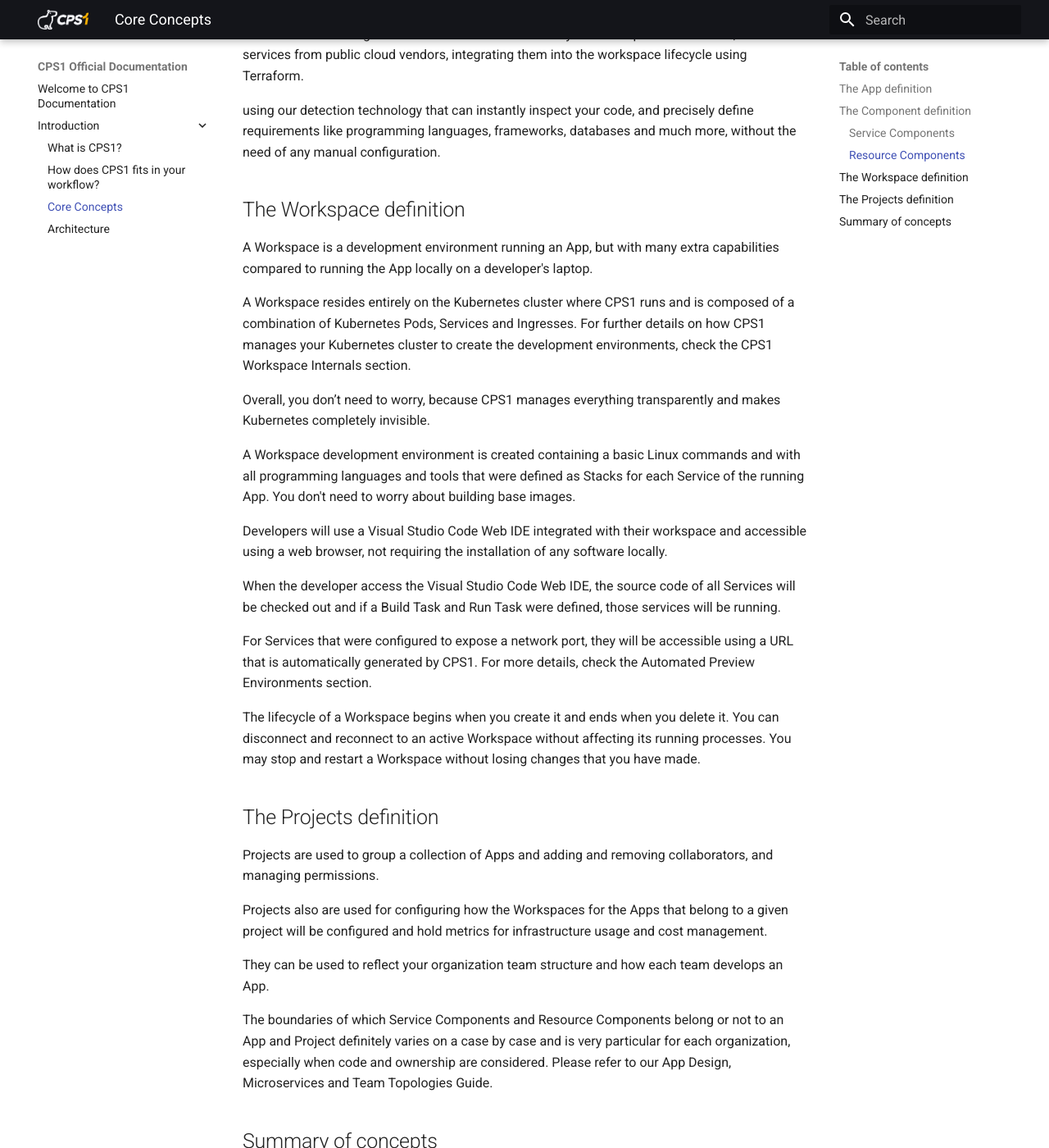
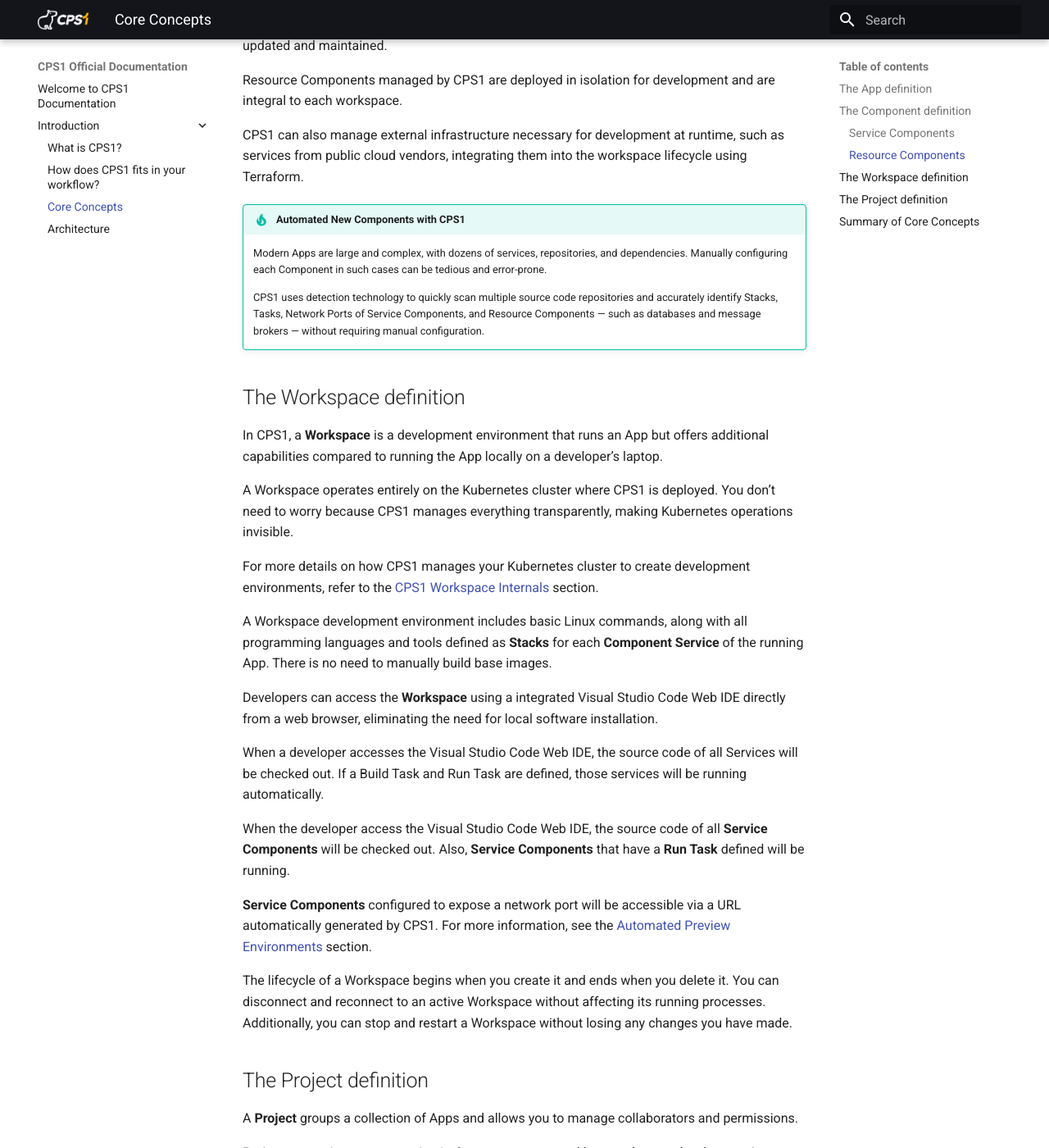
Before and after one commit to cps-1/docs, an MkDocs documentation site: the page built from docs/core-concepts.md, in a window 1280 px wide and 1400 px high, scrolled down 1903 px. Shown: the whole window at 82% size. Built offline with MkDocs 1.6.1 and Material for MkDocs 9.7.7, drawn with Linux system fonts in a browser that asks for light colours; some of the changed text lies outside the part shown.

Commit message:
chore: broad review of CPS1 Core Concepts

```diff
--- a/docs/core-concepts.md
+++ b/docs/core-concepts.md
@@ -1,4 +1,4 @@
-# Core Concepts
+# CPS1 Core Concepts
 
 CPS1 employs specific terminology to effectively model various system designs (architectures) and organizational team structures.
 
@@ -6,43 +6,47 @@
 
 ## The App definition
 
-In CPS1, an **App** refers to a system that performs a specific business function within your organization, such as payroll or payment processing. You may also encounter the term **Workload**, which is commonly used in cloud-native contexts and is similar in meaning to **App**.
+In CPS1, an **App** refers to a system that carries out a specific business function within your organization, such as payroll or payment processing. The term workload is also commonly used in cloud-native contexts and has a similar meaning to **App**.
 
-This concept helps us abstract away implementation details and focus on the functionality provided to end users within your organization.
+This concept allows us to abstract implementation details and concentrate on the functionality delivered to end users within your organization.
 
-An App typically offers a user interface for employees or a public API to be accessed by other Apps within your organization.
-
-An App is composed of one or more **Components**.
+An App typically provides a user interface or a public API and is composed of one or more **Components**.
 
 ## The Component definition
 
 In CPS1, a **Component** represents the individual parts of an App.
 
-It is the smallest functional unit that corresponds to a specific technology-related aspect of an App, such as the backend, frontend, or a database.
+A **Component** is the smallest functional unit that corresponds to a specific technology-related aspect of an App, such as the backend, frontend, or a database.
 
 There are two types of Components: **Service Components** and **Resource Components**.
 
 ### Service Components
 
-A **Service Component** runs code that typically exposes a network port. You can run code whether it's designed for a cloud-native world or not. That is not a requirement.
+A **Service Component** runs code that typically exposes a network port. The code can be designed for a cloud-native environment, but this is not a requirement.
 
-A **Service Component** has various attributes that define how it will operate within an App. The main attributes are Source code repository, Stacks, Tasks and Ports.
+A **Service Component** has attributes that determine how it functions within an App. The attributes are: **Code Repository**, **Stacks**, **Tasks** and **Network Ports**.
 
-In software development, a Stack typically refers to a combination of technologies used together to build software. This often includes a programming language, frameworks, libraries, runtime and other tools.
+The first and obligatory attribute of a **Service Component** is to define a **Code Repository**.
 
-In CPS1, a Stack provides the runtime and many other utilities necessary to run, build and test the code. Examples of Stack:
+!!! note "Flexible repository structure support"
 
-- Python:3.12
-- Node.js:22.10
-- C#:10.10
+    CPS1 is agnostic about the structure of the repository. It supports repositories containing multiple distinct programming languages (commonly known as a monorepo) or a single programming language. For each language in the **Code Repository** of a **Service Component**, one or more **Stacks** must be configured.
 
-For a complete list of supported Stacks, please refer to the Supported Stacks Reference guide.
+In software development, a stack typically refers to a combination of technologies used together to build software. It often includes a programming language, frameworks, libraries, runtime and other tools.
 
-Tasks are commands that perform operations that developers execute to manage and build their projects, frequently automated through scripts or build tools. Some examples of Tasks that are used by a Service are building and running the code, running unit tests, llinting and code formatting.
+In CPS1, **Stacks** provide the runtime and other utilities necessary to run, build and test the code. Examples:
 
-Each Service typically exposes a network Port (usually over TCP) that allows other services or external clients to communicate with it.
+- Python 3
+- Node.js 22
+- .NET Core 8
 
-The ports can be internal or external, meaning that an internal port enable services to interact with each other and an external port enable allows end-users or client applications to interact with the service directly.
+For a complete list of supported **Stacks**, please refer to the [Supported Stacks Reference](/supported-stacks-reference).
+
+**Tasks** are commands that perform common operations used by developers to manage and build their projects, often automated through scripts or build tools. Examples of **Tasks** used by a **Service Component** include building and running code, executing unit tests, linting, and code formatting.
+
+Finally, each **Service Component** typically exposes one or more **Network Ports** (usually over TCP) that allows other services or external clients to communicate with it.
+
+Ports can be internal or external. Internal ports allow services to interact with each other, while external ports enable end-users or clients to communicate with the service directly.
 
 ### Resource Components
 
@@ -54,47 +58,71 @@
 
 CPS1 can also manage external infrastructure necessary for development at runtime, such as services from public cloud vendors, integrating them into the workspace lifecycle using Terraform.
 
-using our detection technology that can instantly inspect your code, and precisely define requirements like programming languages, frameworks, databases and much more, without the need of any manual configuration.
+!!! tip "Automated New Components with CPS1"
+
+    Modern Apps are large and complex, with dozens of services, repositories, and dependencies. Manually configuring each Component in such cases can be tedious and error-prone.
+
+    CPS1 uses detection technology to quickly scan multiple source code repositories and accurately identify Stacks, Tasks, Network Ports of Service Components, and Resource Components — such as databases and message brokers — without requiring manual configuration.
 
 ## The Workspace definition
 
-A Workspace is a development environment running an App, but with many extra capabilities compared to running the App locally on a developer's laptop.
+In CPS1, a **Workspace** is a development environment that runs an App but offers additional capabilities compared to running the App locally on a developer’s laptop.
 
-A Workspace resides entirely on the Kubernetes cluster where CPS1 runs and is composed of a combination of Kubernetes Pods, Services and Ingresses. For further details on how CPS1 manages your Kubernetes cluster to create the development environments, check the CPS1 Workspace Internals section.
+A Workspace operates entirely on the Kubernetes cluster where CPS1 is deployed. You don’t need to worry because CPS1 manages everything transparently, making Kubernetes operations invisible.
 
-Overall, you don’t need to worry, because CPS1 manages everything transparently and makes Kubernetes completely invisible.
+For more details on how CPS1 manages your Kubernetes cluster to create development environments, refer to the [CPS1 Workspace Internals](/workspace-internals) section.
 
-A Workspace development environment is created containing a basic Linux commands and with all programming languages and tools that were defined as Stacks for each Service of the running App. You don't need to worry about building base images.
+A Workspace development environment includes basic Linux commands, along with all programming languages and tools defined as **Stacks** for each **Component Service** of the running App. There is no need to manually build base images.
 
-Developers will use a Visual Studio Code Web IDE integrated with their workspace and accessible using a web browser, not requiring the installation of any software locally.
+Developers can access the **Workspace** using a integrated Visual Studio Code Web IDE directly from a web browser, eliminating the need for local software installation.
 
-When the developer access the Visual Studio Code Web IDE, the source code of all Services will be checked out and if a Build Task and Run Task were defined, those services will be running.
+When a developer accesses the Visual Studio Code Web IDE, the source code of all Services will be checked out. If a Build Task and Run Task are defined, those services will be running automatically.
 
-For Services that were configured to expose a network port, they will be accessible using a URL that is automatically generated by CPS1. For more details, check the Automated Preview Environments section.
+When the developer access the Visual Studio Code Web IDE, the source code of all **Service Components** will be checked out. Also, **Service Components** that have a **Run Task** defined will be running.
 
-The lifecycle of a Workspace begins when you create it and ends when you delete it. You can disconnect and reconnect to an active Workspace without affecting its running processes. You may stop and restart a Workspace without losing changes that you have made.
+**Service Components** configured to expose a network port will be accessible via a URL automatically generated by CPS1. For more information, see the [Automated Preview Environments](/automated-preview-environments) section.
 
-## The Projects definition
+The lifecycle of a Workspace begins when you create it and ends when you delete it. You can disconnect and reconnect to an active Workspace without affecting its running processes. Additionally, you can stop and restart a Workspace without losing any changes you have made.
 
-Projects are used to group a collection of Apps and adding and removing collaborators, and managing permissions.
+## The Project definition
 
-Projects also are used for configuring how the Workspaces for the Apps that belong to a given project will be configured and hold metrics for infrastructure usage and cost management.
+A **Project** groups a collection of Apps and allows you to manage collaborators and permissions.
 
-They can be used to reflect your organization team structure and how each team develops an App.
+Projects can mirror your organization’s team structure and how each team develops an App, tracking metrics related to infrastructure usage and cost management.
 
-The boundaries of which Service Components and Resource Components belong or not to an App and Project definitely varies on a case by case and is very particular for each organization, especially when code and ownership are considered. Please refer to our App Design, Microservices and Team Topologies Guide.
+Due to the complexity of modern Apps, the boundaries between which **Service Components** and **Resource Components** belong to an App or Project vary on a case-by-case basis, depending on each organization’s specific needs — especially regarding code and ownership. For more details, see our [App Design, Microservices, and Team Topologies](/somewhere) Guide.
 
+## Summary of Core Concepts
 
-## Summary of concepts
+- **App**
+    - A system that performs a specific business function (e.g., payroll, payment processing).
+    - Provides either a user interface or a public API.
+    - Consists of multiple **Components**.
 
-- App: a system that performs a business function in your organization
-- Component: smallest functional unit that represents a technology-specific part of an App
-- Component types:
-  - Service: runs code that typically exposes a network port and has the following attributes:
-    - Source code repository:
-    - Stack:
-    - Port:
-    - Task:
-  - Resource:
-- Workspace:
-- Project:
+- **Component**
+    - The smallest unit of an App, representing technology-related parts like backend, frontend, or database.
+    - Two types: **Service Components** and **Resource Components**.
+
+- **Service Component**:
+    - Runs code, often exposing a network port.
+    - Key attributes: **Code Repository**, **Stacks**, **Tasks**, and **Network Ports**.
+    - Supports **monorepos** (multiple programing languages) and **single programing language** repositories.
+    - **Stacks**: Define runtime and tools (e.g., Python, Node.js).
+    - **Tasks**: Commands used to build, run, or test code.
+    - **Network Ports**: Allow internal and external communication.
+
+- **Resource Component**
+    - External dependencies like databases, caches, or message brokers.
+    - CPS1 supports popular services (e.g., MongoDB, PostgreSQL) and integrates cloud infrastructure via Terraform.
+    - Resource Components are isolated for development within **Workspaces**.
+
+- **Workspace**
+    - A cloud-based development environment managed on a Kubernetes cluster.
+    - Offers enhanced capabilities compared to local development environments.
+    - Accessible via a **Visual Studio Code Web IDE** through a browser.
+    - Automatically checks out and runs code on launch.
+
+- **Projects**
+    - Group multiple Apps to manage permissions and collaborators.
+    - Mirror the organization’s team structure and track infrastructure usage and costs.
+    - Define ownership and component boundaries based on organizational needs.
```
